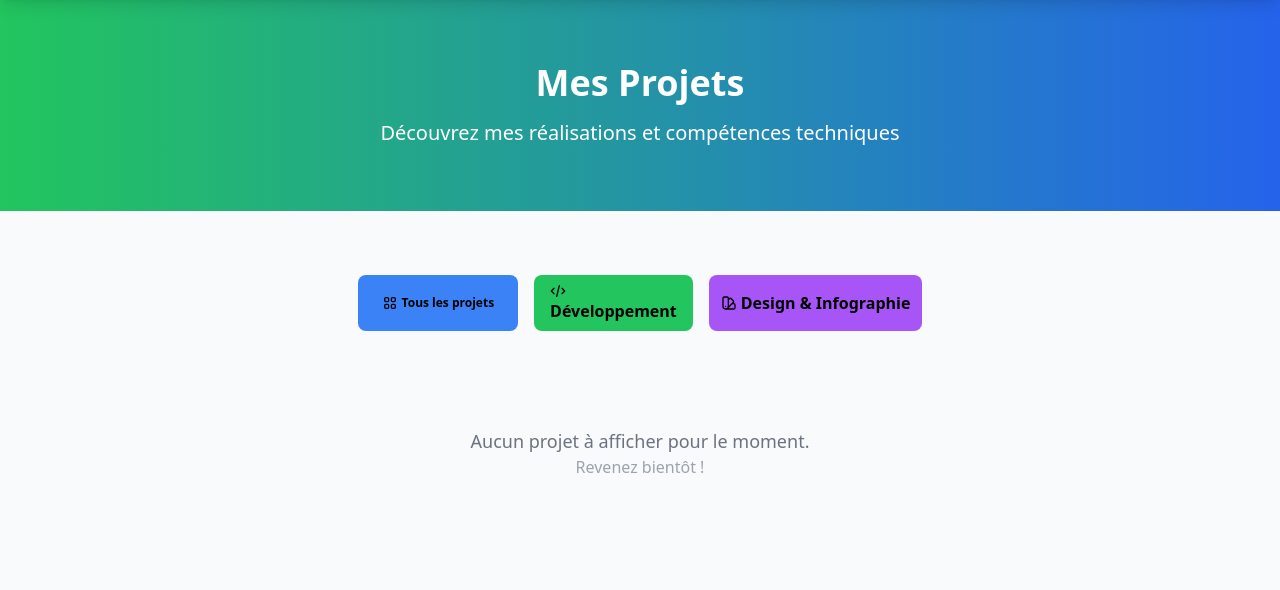
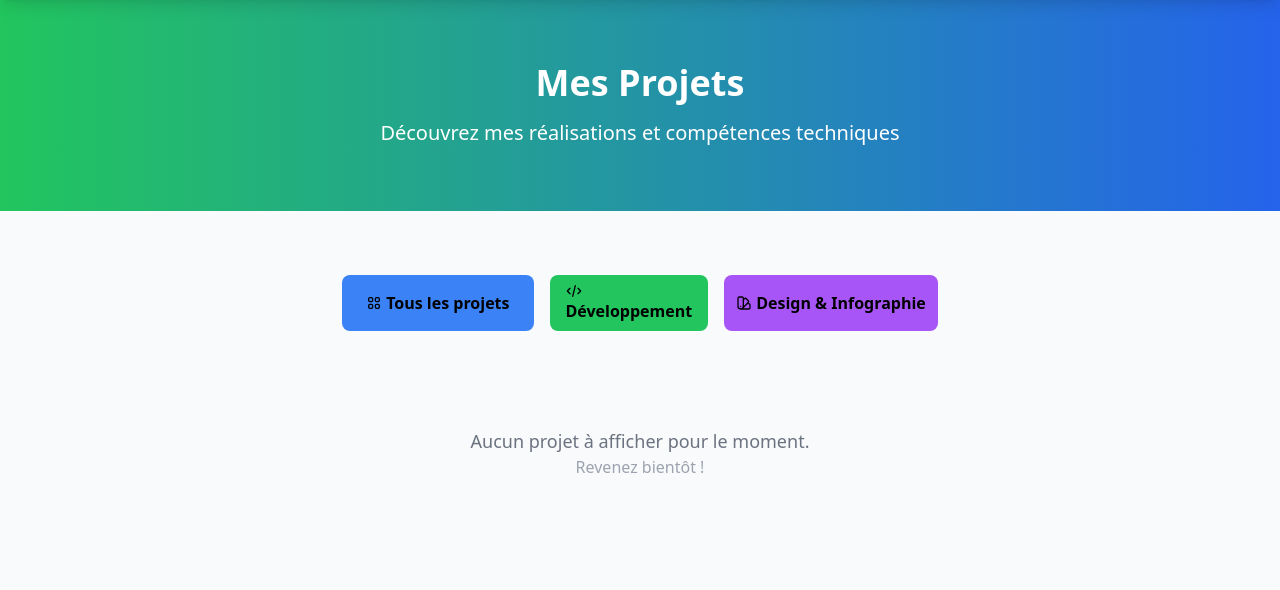
Before and after one commit to Lebon24/mon_site_personnel, a Django app: page /portfolio/ in a window 1280 px wide. Shown: the part 109-699 px from the top of the page. Run offline with Django 5.2, Linux system fonts and the light colour scheme; data that the repository does not hold is empty; some libraries are stand-ins or nearby versions.

Commit message:
Update portfolio.html

```diff
--- a/templates/main/portfolio.html
+++ b/templates/main/portfolio.html
@@ -63,21 +63,21 @@ document.addEventListener('DOMContentLoaded', function() {
 
 
         <div class="flex justify-center mb-12 space-x-4">
-            <button class="filter-btn active bg-blue-500 text-black px-5 md:px-6 py-1 rounded-lg font-semibold hover:bg-blue-700 hover:text-white transition-all duration-300 text-xs sm:text-1xl md:whitespace-nowrap flex items-center" data-filter="all">
+            <button class="filter-btn active bg-blue-500 text-black px-5 md:px-6 py-1 rounded-lg font-semibold hover:bg-blue-700 hover:text-white transition-all duration-300 text-0.5xl sm:text-1xl md:whitespace-nowrap flex items-center" data-filter="all">
                 <svg class="w-4 h-4 mr-1 flex-shrink-0" fill="none" stroke="currentColor" viewBox="0 0 24 24">
                     <path stroke-linecap="round" stroke-linejoin="round" stroke-width="2" d="M4 6a2 2 0 012-2h2a2 2 0 012 2v2a2 2 0 01-2 2H6a2 2 0 01-2-2V6zm10 0a2 2 0 012-2h2a2 2 0 012 2v2a2 2 0 01-2 2h-2a2 2 0 01-2-2V6zM4 16a2 2 0 012-2h2a2 2 0 012 2v2a2 2 0 01-2 2H6a2 2 0 01-2-2v-2zm10 0a2 2 0 012-2h2a2 2 0 012 2v2a2 2 0 01-2 2h-2a2 2 0 01-2-2v-2z"/>
                 </svg>
                 Tous les projets
             </button>
 
-            <button class="filter-btn bg-green-500 text-black px-4 py-2 rounded-lg font-semibold hover:bg-green-600 hover:text-white transition-all duration-300 hover-scale transition-colors text-1xl md:text-base whitespace-nowrap" data-filter="developpement">
+            <button class="filter-btn bg-green-500 text-black px-4 py-2 rounded-lg font-semibold hover:bg-green-600 hover:text-white transition-all duration-300 hover-scale transition-colors text-0.5xl md:text-base whitespace-nowrap" data-filter="developpement">
                 <svg class="w-4 h-4 mr-1 flex-shrink-0" fill="none" stroke="currentColor" viewBox="0 0 24 24">
                     <path stroke-linecap="round" stroke-linejoin="round" stroke-width="2" d="M10 20l4-16m4 4l4 4-4 4M6 16l-4-4 4-4"/>
                 </svg>
                 Développement
             </button>
 
-            <button class="filter-btn bg-purple-500 text-black px-2 md:px-3 py-2 rounded-lg font-semibold hover:bg-purple-700 hover:text-white transition-all duration-300 text-1xl whitespace-nowrap flex items-center"
+            <button class="filter-btn bg-purple-500 text-black px-2 md:px-3 py-2 rounded-lg font-semibold hover:bg-purple-700 hover:text-white transition-all duration-300 text-0.5xl whitespace-nowrap flex items-center"
             data-filter="design">
                 <svg class="w-4 h-4 mr-1 flex-shrink-0" fill="none" stroke="currentColor" viewBox="0 0 24 24">
                     <path stroke-linecap="round" stroke-linejoin="round" stroke-width="2" d="M7 21a4 4 0 01-4-4V5a2 2 0 012-2h4a2 2 0 012 2v12a4 4 0 01-4 4zm0 0h12a2 2 0 002-2v-4a2 2 0 00-2-2h-2.343M11 7.343l1.657-1.657a2 2 0 012.828 0l2.829 2.829a2 2 0 010 2.828l-8.486 8.485M7 17h.01"/>
```
